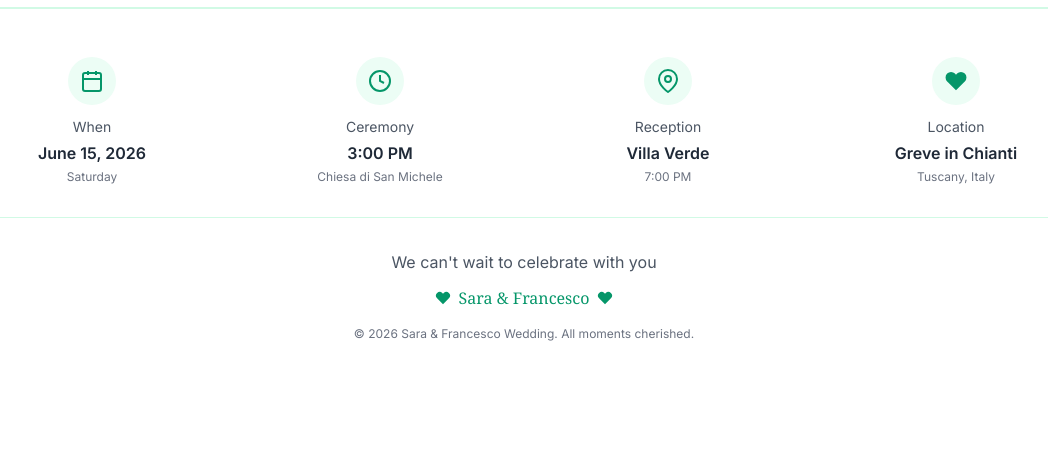
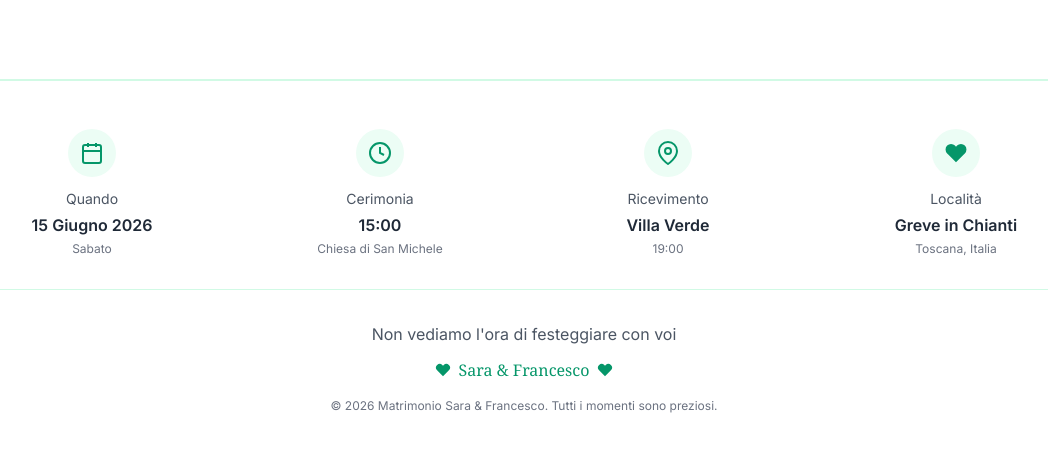
Before and after one commit to biggosh/saraefrancesco, a Django app: page / in a window 1280 px wide. Shown: the part 1791-2253 px from the top of the page, without its empty margins (116-1164 px from the left). Before the commit the page ends 2132 px from the top, so only its background shows below. Run offline with Django 5.2, Linux system fonts and the light colour scheme; some libraries are stand-ins or nearby versions.

Commit message:
Updated views.py

```diff
--- a/wedding/templates/base.html
+++ b/wedding/templates/base.html
@@ -1,9 +1,9 @@
 <!DOCTYPE html>
-<html lang="en">
+<html lang="it">
 <head>
     <meta charset="UTF-8">
     <meta name="viewport" content="width=device-width, initial-scale=1.0">
-    <title>{% block title %}Sara & Francesco - Wedding{% endblock %}</title>
+    <title>{% block title %}Sara & Francesco - Matrimonio{% endblock %}</title>
     <script src="https://cdn.tailwindcss.com"></script>
     <link rel="stylesheet" href="https://unpkg.com/leaflet@1.9.4/dist/leaflet.css" />
     {% load static %}
@@ -43,9 +43,9 @@
                 <div class="hidden md:flex gap-8">
                     <a href="{% url 'home' %}" class="text-gray-700 hover:text-emerald-600 transition-colors font-medium">Home</a>
                     <a href="{% url 'rsvp' %}" class="text-gray-700 hover:text-emerald-600 transition-colors font-medium">RSVP</a>
-                    <a href="{% url 'gifts' %}" class="text-gray-700 hover:text-emerald-600 transition-colors font-medium">Gift Registry</a>
-                    <a href="{% url 'schedule' %}" class="text-gray-700 hover:text-emerald-600 transition-colors font-medium">Schedule</a>
-                    <a href="{% url 'wishes' %}" class="text-gray-700 hover:text-emerald-600 transition-colors font-medium">Wishes</a>
+                    <a href="{% url 'gifts' %}" class="text-gray-700 hover:text-emerald-600 transition-colors font-medium">Lista Nozze</a>
+                    <a href="{% url 'schedule' %}" class="text-gray-700 hover:text-emerald-600 transition-colors font-medium">Programma</a>
+                    <a href="{% url 'wishes' %}" class="text-gray-700 hover:text-emerald-600 transition-colors font-medium">Auguri</a>
                 </div>
             </div>
         </div>
@@ -75,9 +75,9 @@
                             <line x1="3" y1="10" x2="21" y2="10"></line>
                         </svg>
                     </div>
-                    <p class="text-sm text-gray-600 mb-1">When</p>
-                    <p class="font-semibold text-gray-800">June 15, 2026</p>
-                    <p class="text-xs text-gray-500 mt-1">Saturday</p>
+                    <p class="text-sm text-gray-600 mb-1">Quando</p>
+                    <p class="font-semibold text-gray-800">15 Giugno 2026</p>
+                    <p class="text-xs text-gray-500 mt-1">Sabato</p>
                 </div>
 
                 <div class="flex flex-col items-center text-center">
@@ -87,8 +87,8 @@
                             <polyline points="12 6 12 12 16 14"></polyline>
                         </svg>
                     </div>
-                    <p class="text-sm text-gray-600 mb-1">Ceremony</p>
-                    <p class="font-semibold text-gray-800">3:00 PM</p>
+                    <p class="text-sm text-gray-600 mb-1">Cerimonia</p>
+                    <p class="font-semibold text-gray-800">15:00</p>
                     <p class="text-xs text-gray-500 mt-1">Chiesa di San Michele</p>
                 </div>
 
@@ -99,9 +99,9 @@
                             <circle cx="12" cy="10" r="3"></circle>
                         </svg>
                     </div>
-                    <p class="text-sm text-gray-600 mb-1">Reception</p>
+                    <p class="text-sm text-gray-600 mb-1">Ricevimento</p>
                     <p class="font-semibold text-gray-800">Villa Verde</p>
-                    <p class="text-xs text-gray-500 mt-1">7:00 PM</p>
+                    <p class="text-xs text-gray-500 mt-1">19:00</p>
                 </div>
 
                 <div class="flex flex-col items-center text-center">
@@ -110,15 +110,15 @@
                             <path d="M20.84 4.61a5.5 5.5 0 0 0-7.78 0L12 5.67l-1.06-1.06a5.5 5.5 0 0 0-7.78 7.78l1.06 1.06L12 21.23l7.78-7.78 1.06-1.06a5.5 5.5 0 0 0 0-7.78z"></path>
                         </svg>
                     </div>
-                    <p class="text-sm text-gray-600 mb-1">Location</p>
+                    <p class="text-sm text-gray-600 mb-1">Località</p>
                     <p class="font-semibold text-gray-800">Greve in Chianti</p>
-                    <p class="text-xs text-gray-500 mt-1">Tuscany, Italy</p>
+                    <p class="text-xs text-gray-500 mt-1">Toscana, Italia</p>
                 </div>
             </div>
 
             <div class="border-t border-emerald-100 pt-8 text-center">
                 <p class="text-gray-600 mb-3">
-                    We can't wait to celebrate with you
+                    Non vediamo l'ora di festeggiare con voi
                 </p>
                 <div class="flex items-center justify-center gap-2 text-emerald-600">
                     <svg class="w-4 h-4 fill-current" viewBox="0 0 24 24" xmlns="http://www.w3.org/2000/svg">
@@ -130,7 +130,7 @@
                     </svg>
                 </div>
                 <p class="text-xs text-gray-500 mt-4">
-                    © 2026 Sara & Francesco Wedding. All moments cherished.
+                    © 2026 Matrimonio Sara & Francesco. Tutti i momenti sono preziosi.
                 </p>
             </div>
         </div>
--- a/wedding/templates/home.html
+++ b/wedding/templates/home.html
@@ -7,7 +7,7 @@
             <div class="relative rounded-3xl overflow-hidden mb-8 h-80 bg-cover bg-center border-4 border-emerald-200" style="background-image: url('https://images.pexels.com/photos/3862632/pexels-photo-3862632.jpeg?auto=compress&cs=tinysrgb&w=1200');">
                 <div class="absolute inset-0 bg-gradient-to-b from-black/30 via-black/20 to-black/40 flex flex-col items-center justify-center">
                     <h1 class="text-6xl font-serif text-white mb-4 drop-shadow-lg">Sara & Francesco</h1>
-                    <p class="text-2xl text-white drop-shadow-lg">We're getting married!</p>
+                    <p class="text-2xl text-white drop-shadow-lg">Ci sposiamo!</p>
                 </div>
             </div>
 
@@ -19,7 +19,7 @@
                         <line x1="8" y1="2" x2="8" y2="6"></line>
                         <line x1="3" y1="10" x2="21" y2="10"></line>
                     </svg>
-                    <span class="font-medium">June 15, 2026</span>
+                    <span class="font-medium">15 Giugno 2026</span>
                 </div>
                 <div class="hidden sm:block w-1 h-1 bg-emerald-600 rounded-full"></div>
                 <div class="flex items-center gap-2 bg-emerald-50 px-4 py-2 rounded-full border border-emerald-200">
@@ -27,7 +27,7 @@
                         <path d="M21 10c0 7-9 13-9 13s-9-6-9-13a9 9 0 0 1 18 0z"></path>
                         <circle cx="12" cy="10" r="3"></circle>
                     </svg>
-                    <span class="font-medium">Villa Verde, Tuscany</span>
+                    <span class="font-medium">Villa Verde, Toscana</span>
                 </div>
             </div>
         </div>
@@ -39,13 +39,13 @@
                 </div>
                 <h2 class="text-3xl font-serif text-center text-gray-800 mb-4">Sara</h2>
                 <p class="text-gray-600 leading-relaxed text-center">
-                    Born and raised in Florence, Sara is a passionate architect who finds beauty in every detail.
-                    She loves art, nature walks, and experimenting with new recipes in the kitchen. Her warm smile
-                    and creative spirit bring joy to everyone around her.
+                    Nata e cresciuta a Firenze, Sara è un'architetto appassionata che trova bellezza in ogni dettaglio.
+                    Ama l'arte, le passeggiate nella natura e sperimentare nuove ricette in cucina. Il suo sorriso caloroso
+                    e il suo spirito creativo portano gioia a tutti coloro che la circondano.
                 </p>
                 <div class="mt-6 pt-6 border-t-2 border-emerald-100">
                     <p class="text-sm text-gray-500 text-center italic">
-                        "Life is the flower for which love is the honey"
+                        "La vita è il fiore di cui l'amore è il miele"
                     </p>
                 </div>
             </div>
@@ -56,33 +56,33 @@
                 </div>
                 <h2 class="text-3xl font-serif text-center text-gray-800 mb-4">Francesco</h2>
                 <p class="text-gray-600 leading-relaxed text-center">
-                    A software engineer from Rome with a love for music and adventure. Francesco plays the guitar,
-                    enjoys hiking in the mountains, and has an infectious laugh. His logical mind perfectly
-                    complements his romantic heart.
+                    Un ingegnere informatico di Roma con un amore per la musica e l'avventura. Francesco suona la chitarra,
+                    ama fare escursioni in montagna e ha una risata contagiosa. La sua mente logica
+                    complementa perfettamente il suo cuore romantico.
                 </p>
                 <div class="mt-6 pt-6 border-t-2 border-emerald-100">
                     <p class="text-sm text-gray-500 text-center italic">
-                        "In all the world, there is no heart for me like yours"
+                        "In tutto il mondo, non c'è cuore per me come il tuo"
                     </p>
                 </div>
             </div>
         </div>
 
         <div class="bg-white rounded-2xl p-8 shadow-md border-4 border-emerald-200 mb-12 relative">
-            <h2 class="text-3xl font-serif text-center text-gray-800 mb-6">Our Story</h2>
+            <h2 class="text-3xl font-serif text-center text-gray-800 mb-6">La Nostra Storia</h2>
             <div class="space-y-4 text-gray-600 leading-relaxed max-w-2xl mx-auto">
                 <p>
-                    We met on a rainy evening in October 2019 at a small café in the heart of Florence.
-                    Sara was sketching building designs, and Francesco was coding on his laptop. A shared
-                    power outlet brought us together, and the rest is history.
+                    Ci siamo incontrati in una sera piovosa di ottobre 2019 in un piccolo caffè nel cuore di Firenze.
+                    Sara stava disegnando progetti di edifici e Francesco stava programmando sul suo laptop. Una presa
+                    di corrente condivisa ci ha fatto incontrare, e il resto è storia.
                 </p>
                 <p>
-                    After three years of adventures, laughter, and growing together, Francesco proposed
-                    during a sunset hike in the Dolomites. With tears of joy and the mountains as our
-                    witness, Sara said yes.
+                    Dopo tre anni di avventure, risate e crescita insieme, Francesco ha fatto la proposta
+                    durante un'escursione al tramonto nelle Dolomiti. Con lacrime di gioia e le montagne come
+                    nostre testimoni, Sara ha detto sì.
                 </p>
                 <p>
-                    Now we invite you to celebrate this special day with us as we begin our forever together.
+                    Ora vi invitiamo a celebrare questo giorno speciale con noi mentre iniziamo il nostro per sempre insieme.
                 </p>
             </div>
         </div>
@@ -92,7 +92,7 @@
                 <svg class="w-5 h-5" fill="currentColor" viewBox="0 0 24 24">
                     <path d="M20.84 4.61a5.5 5.5 0 0 0-7.78 0L12 5.67l-1.06-1.06a5.5 5.5 0 0 0-7.78 7.78l1.06 1.06L12 21.23l7.78-7.78 1.06-1.06a5.5 5.5 0 0 0 0-7.78z"></path>
                 </svg>
-                Confirm Your Presence
+                Conferma la Tua Presenza
             </a>
         </div>
     </div>
--- a/wedding/views.py
+++ b/wedding/views.py
@@ -65,7 +65,7 @@ def rsvp(request):
                     guest_order=i
                 )
 
-        messages.success(request, 'Thank you for your RSVP! We look forward to celebrating with you.')
+        messages.success(request, 'Grazie per la tua conferma! Non vediamo l\'ora di festeggiare con te.')
         return redirect('home')
 
     return render(request, 'rsvp.html')
@@ -81,7 +81,7 @@ def wishes(request):
             message=message
         )
 
-        messages.success(request, 'Thank you for your lovely wishes!')
+        messages.success(request, 'Grazie per i tuoi meravigliosi auguri!')
         return redirect('wishes')
 
     wishes_list = Wish.objects.all().order_by('-created_at')
```
Also changed, not shown: wedding/templates/gifts.html (+12 -12 lines), wedding/templates/rsvp.html (+10 -10 lines), wedding/templates/schedule.html (+20 -20 lines), wedding/templates/wishes.html (+7 -7 lines).
